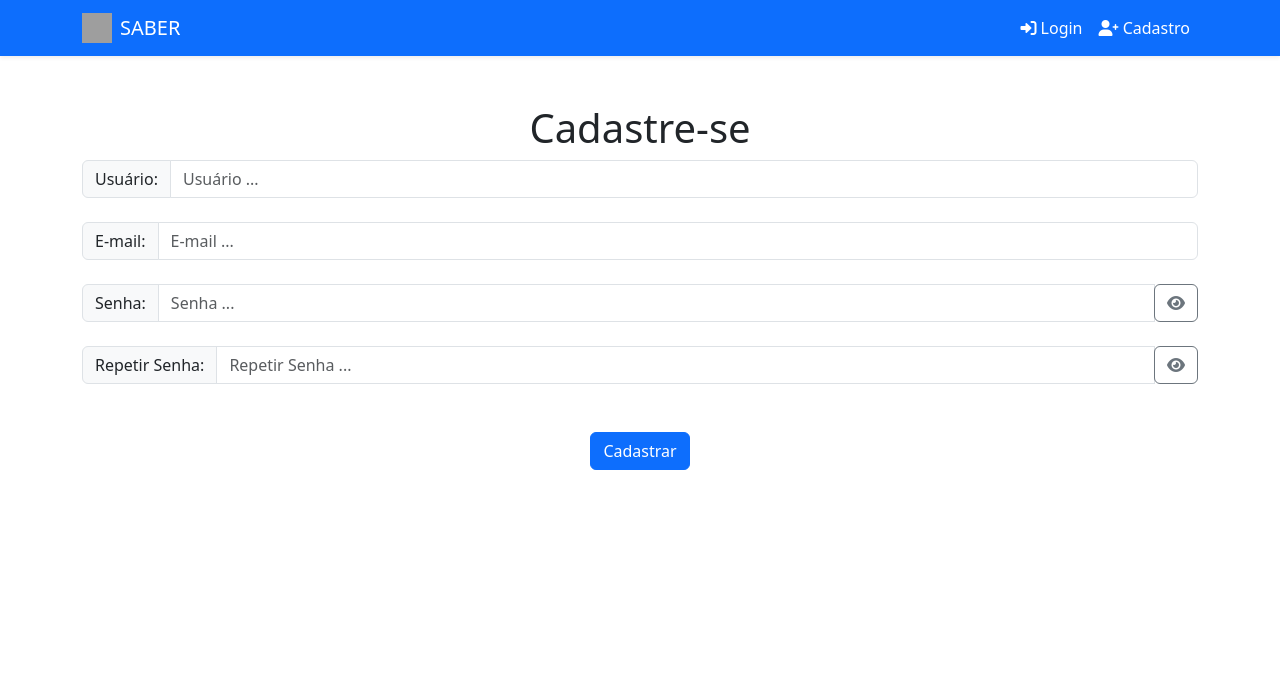
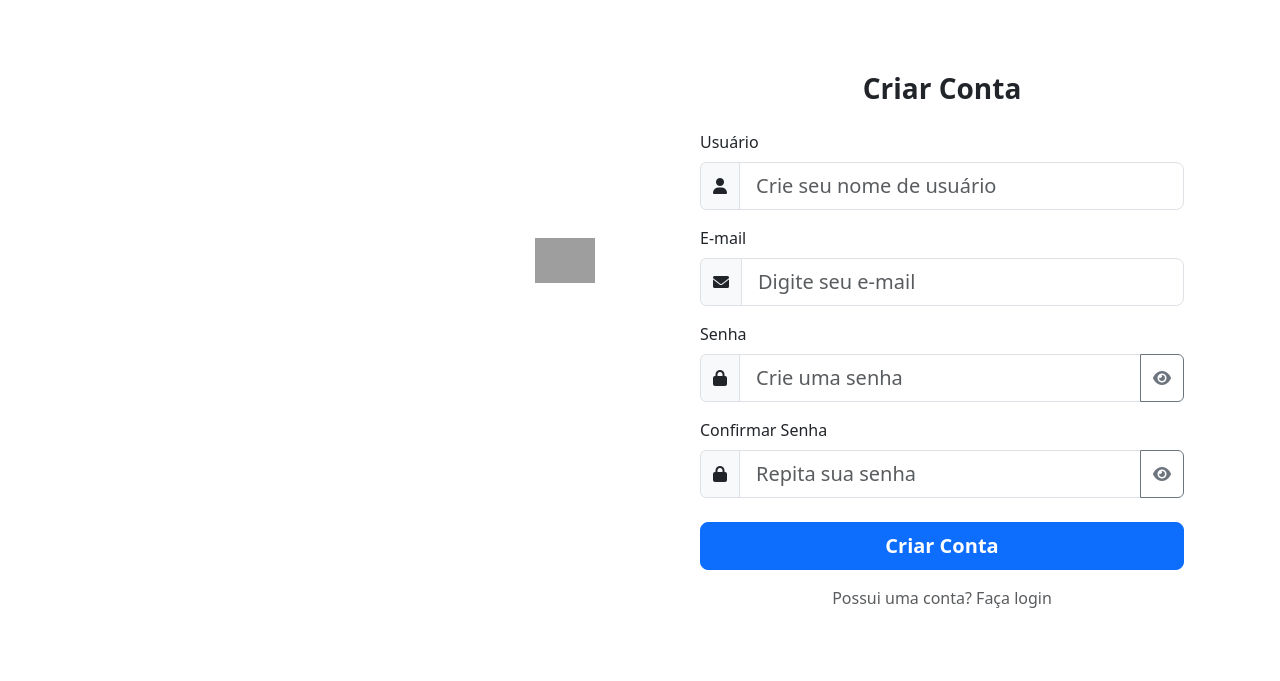
Before and after one commit to luizfilipe-bp/tcc, a Django app: page /auth/cadastro in a window 1280 px wide. Shown: the top 681 px of the page. Run offline with Django 5.2, Linux system fonts and the light colour scheme; grey boxes are pictures that could not be loaded.

Commit message:
estilizacao, login, cadastro

```diff
--- a/plataforma/templates/assistir_playlist.html
+++ b/plataforma/templates/assistir_playlist.html
@@ -74,7 +74,9 @@
             <form class="form-pergunta">
                 {% csrf_token %}
                 <div class="form-container mb-0 mt-0"></div>
-                <button type="submit" class="btn btn-primary">Enviar Resposta</button>
+                <div class="d-flex justify-content-center mt-0">
+                    <button type="submit" class="btn btn-primary">Enviar Resposta</button>
+                </div>
             </form>
         </div>
     </div>
--- /dev/null
+++ b/usuarios/templates/base_sem_login.html
@@ -0,0 +1,25 @@
+{% load static %}
+<!DOCTYPE html>
+<html lang="pt-BR">
+    <head>
+        <meta charset="UTF-8">
+        <meta name="viewport" content="width=device-width, initial-scale=1.0">
+        <title>{% block titulo %}{% endblock %}</title>
+        <link href="https://cdn.jsdelivr.net/npm/bootstrap@5.3.3/dist/css/bootstrap.min.css" rel="stylesheet">
+        <link rel="stylesheet" href="https://cdnjs.cloudflare.com/ajax/libs/font-awesome/6.0.0-beta3/css/all.min.css">
+        <link rel="stylesheet" href="{% static '/css/mystyles.css' %}">
+        <link rel="stylesheet" href="{% static '/css/base_sem_login.css' %}">
+
+        {% block style %}
+        {% endblock %}
+
+    </head>
+    <body class="noto-sans">
+        <main>
+            {% block conteudo %}
+            {% endblock %}
+        </main>
+
+        <script src="https://cdn.jsdelivr.net/npm/bootstrap@5.3.0/dist/js/bootstrap.bundle.min.js"></script>
+    </body>
+</html>
--- a/usuarios/templates/cadastro.html
+++ b/usuarios/templates/cadastro.html
@@ -1,61 +1,109 @@
-{% extends "base.html" %}
+{% extends "base_sem_login.html" %}
 
 {% block titulo %}
-    Portal Biblioteca - Cadastro de Usuário
+    SABER - Cadastro de Usuário
 {% endblock %}
 
 {% block conteudo %}
-    <main class="container mt-5">
-        <center>
-            <h1>Cadastre-se</h1>
+
+<div class="container-fluid login-container d-flex align-items-center">
+    <div class="row w-100 justify-content-center">
+        <div class="col-md-6 d-none d-md-flex align-items-center justify-content-center gradient-section">
+            <div class="text-white px-2">
+                <div class="d-flex align-items-center mb-4">
+                    <h2 class="mb-0 display-5 fw-bold me-4">Bem-vindo ao SABER</h2>
+                    <img src="/media/img/icons/knowledge-graph.png" alt="Logo" width="60" height="60" class="img-fluid">
+                </div>
+                <p class="lead">
+                    Conecte-se a uma rede de conhecimento colaborativo onde pessoas que querem aprender e compartilhar conhecimento se encontram.
+                    Aprenda as sobre assuntos que você tem interesse, e compartilhe o que você sabe com outras pessoas.
+                </p>
+
+            </div>
+        </div>
+        <div class="col-lg-6 d-flex align-items-center justify-content-center p-5">
+            <div class="login-card w-100 p-4">
+                <div class="card-body">
+                    <h1 class="mb-4 text-center fs-3 fw-bold">Criar Conta</h1>
+
+                    {% if messages %}
+                        {% for message in messages %}
+                            <div class="alert {% if message.tags == 'success' %}alert-success{% else %}alert-danger{% endif %} alert-dismissible fade show" role="alert">
+                                {{ message }}
+                                <button type="button" class="btn-close" data-bs-dismiss="alert" aria-label="Close"></button>
+                            </div>
+                        {% endfor %}
+                    {% endif %}
+
                     <form action="{% url 'cadastro' %}" method="POST" onsubmit="return validaSenha()">
                         {% csrf_token %}
+
+                        <div class="mb-3">
+                            <label for="usuario" class="form-label">Usuário</label>
                             <div class="input-group">
-                    <span class="input-group-text">Usuário: </span>
-                    <input type="text" class="form-control" placeholder="Usuário ..." name="usuario" required>
+                                <span class="input-group-text"><i class="fas fa-user"></i></span>
+                                <input type="text" class="form-control form-control-lg"
+                                       placeholder="Crie seu nome de usuário" name="usuario" required>
                             </div>
-                <br>
+                        </div>
+
+                        <div class="mb-3">
+                            <label for="email" class="form-label">E-mail</label>
                             <div class="input-group">
-                    <span class="input-group-text">E-mail: </span>
-                    <input type="email" class="form-control" placeholder="E-mail ..." name="email" required>
+                                <span class="input-group-text"><i class="fas fa-envelope"></i></span>
+                                <input type="email" class="form-control form-control-lg"
+                                       placeholder="Digite seu e-mail" name="email" required>
                             </div>
-                <br>
+                        </div>
+
+                        <div class="mb-3">
+                            <label for="password" class="form-label">Senha</label>
                             <div class="input-group">
-                    <span class="input-group-text">Senha: </span>
-                    <input type="password" class="form-control" placeholder="Senha ..." id="password" name="senha" required>
-                    <div class="input-group-append">
-                        <button class="btn btn-outline-secondary" type="button" onclick="alterarVisibilidadeSenha('password')">
-                            <i class="fa fa-eye"></i>
+                                <span class="input-group-text"><i class="fas fa-lock"></i></span>
+                                <input type="password" class="form-control form-control-lg"
+                                       id="password" placeholder="Crie uma senha" name="senha" required>
+                                <button class="btn btn-outline-secondary password-toggle" type="button"
+                                        onclick="alterarVisibilidadeSenha('password')">
+                                    <i class="fas fa-eye"></i>
                                 </button>
                             </div>
                         </div>
-                <br>
+
+                        <div class="mb-4">
+                            <label for="confirm_password" class="form-label">Confirmar Senha</label>
                             <div class="input-group">
-                    <span class="input-group-text">Repetir Senha: </span>
-                    <input type="password" class="form-control" placeholder="Repetir Senha ..." id="confirm_password" name="confirma_senha" required>
-                    <div class="input-group-append">
-                        <button class="btn btn-outline-secondary" type="button" onclick="alterarVisibilidadeSenha('confirm_password')">
-                            <i class="fa fa-eye"></i>
+                                <span class="input-group-text"><i class="fas fa-lock"></i></span>
+                                <input type="password" class="form-control form-control-lg"
+                                       id="confirm_password" placeholder="Repita sua senha" name="confirma_senha" required>
+                                <button class="btn btn-outline-secondary password-toggle" type="button"
+                                        onclick="alterarVisibilidadeSenha('confirm_password')">
+                                    <i class="fas fa-eye"></i>
                                 </button>
                             </div>
                         </div>
-                <br>
-                <div id="passwordError" class="alert alert-danger" style="display: none;">
-                    As senhas não coincidem.
+
+                        <div id="passwordError" class="alert alert-danger d-none" role="alert">
+                            As senhas não coincidem!
                         </div>
-                <br>
-                <button type="submit" class="btn btn-primary">Cadastrar</button>
+
+                        <div class="d-grid mb-3">
+                            <button type="submit" class="btn btn-primary btn-lg fw-bold">Criar Conta</button>
+                        </div>
+
+                        <div class="d-grid mb-0">
+                            <a href="/auth/login" class="text-center text-muted text-decoration-none hover-effect">
+                                Possui uma conta? Faça login
+                            </a>
+                        </div>
+
+
                     </form>
-            <br>
-            {% if messages %}
-                {% for message in messages %}
-                    <div class="alert {% if message.tags == 'success' %}alert-success{% else %}alert-danger{% endif %}" role="alert">
-                        {{ message }}
                 </div>
-                {% endfor %}
-            {% endif %}
-        </center>
-    </main>
+            </div>
+        </div>
+    </div>
+</div>
+
 <script>
     function alterarVisibilidadeSenha(fieldId) {
         const field = document.getElementById(fieldId);
@@ -65,18 +113,18 @@
             field.type = "password";
         }
     }
+
     function validaSenha() {
-            const password = document.getElementById("password").value;
-            const confirmPassword = document.getElementById("confirm_password").value;
-            const errorDiv = document.getElementById("passwordError");
+        const password = document.getElementById('password').value;
+        const confirmPassword = document.getElementById('confirm_password').value;
+        const errorDiv = document.getElementById('passwordError');
 
         if (password !== confirmPassword) {
-                errorDiv.style.display = "block";
-                return false; // Impede o envio do formulário
-            } else {
-                errorDiv.style.display = "none";
-                return true; // Permite o envio do formulário
+            errorDiv.classList.remove('d-none');
+            return false;
         }
+        errorDiv.classList.add('d-none');
+        return true;
     }
 </script>
 {% endblock %}
```
Also changed, not shown: usuarios/templates/login.html (+67 -24 lines), 3 other files. Lines whose indentation alone changed are shown as unchanged.
